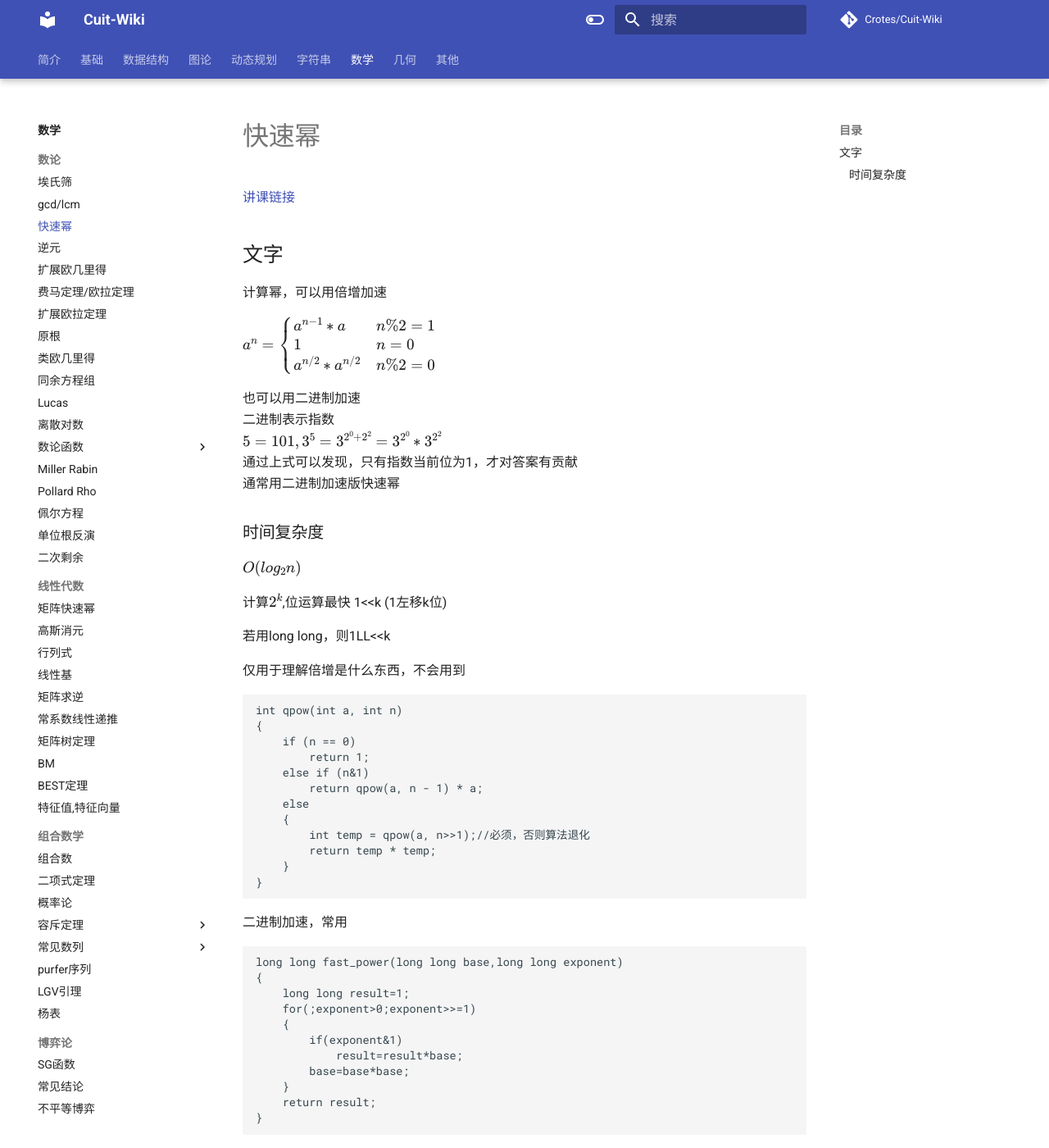
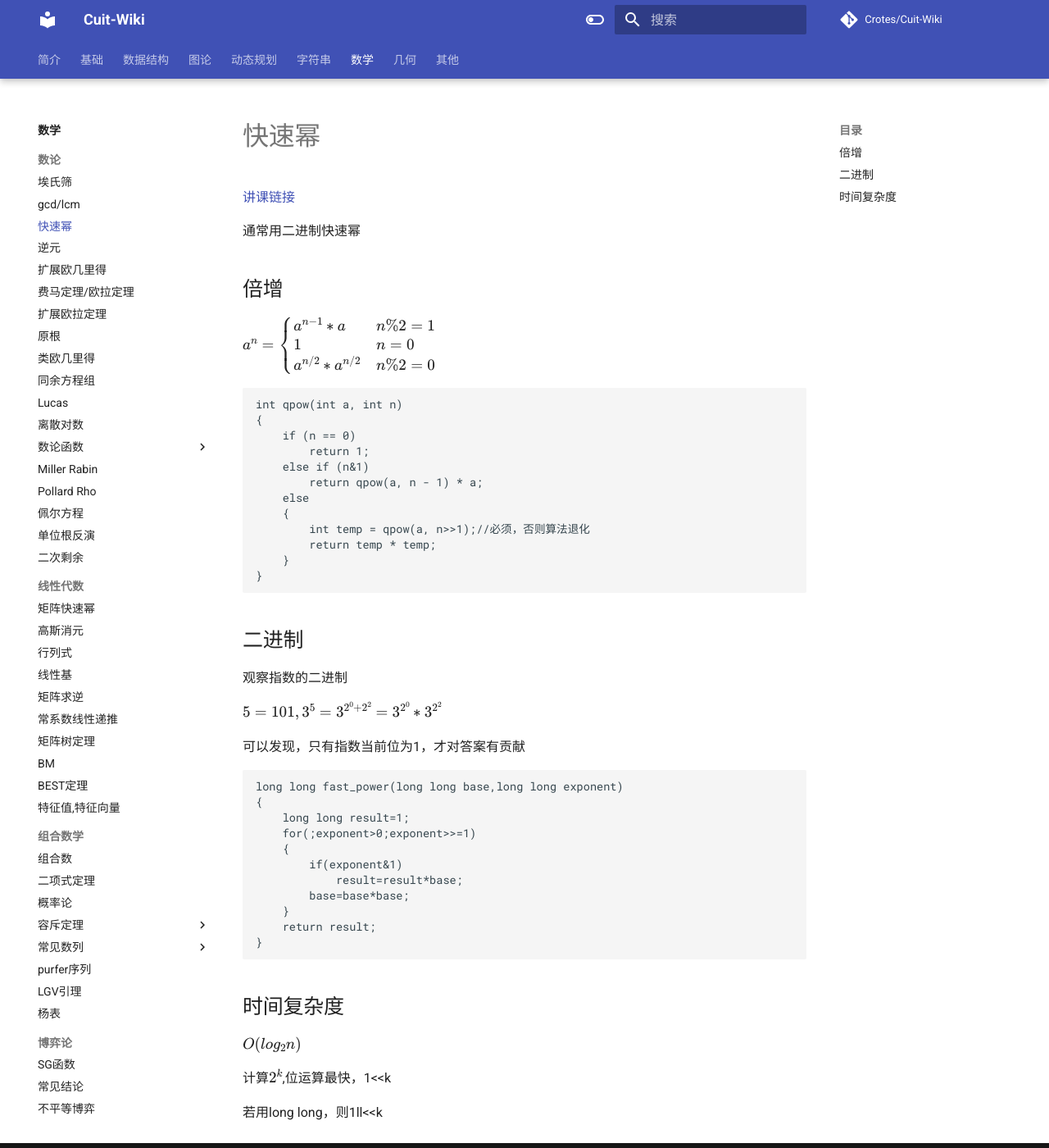
Before and after one commit to Crotes/Cuit-Wiki, an MkDocs documentation site: the page built from docs/Math/快速幂.md, in a window 1280 px wide and 1400 px high. Shown: the whole window at 82% size. Built offline with MkDocs 1.6.1 and Material for MkDocs 9.7.7, drawn with Linux system fonts in a browser that asks for light colours; formulas are drawn with MathJax 3; comment, search, counter and statistics services are not loaded.

Commit message:
优化排版

````diff
--- a/docs/Math/快速幂.md
+++ b/docs/Math/快速幂.md
@@ -1,25 +1,8 @@
 [讲课链接](https://www.bilibili.com/video/BV1z8411K7Dz/?spm_id_from=333.999.0.0)
-## 文字
 
-计算幂，可以用倍增加速
-
+通常用二进制快速幂
+## 倍增
 $a^n=\begin{cases}a^{n-1}*a&n\%2=1 \\ 1&n=0 \\ a^{n/2}*a^{n/2}&n\%2=0\end{cases}$
-
-也可以用二进制加速
-二进制表示指数
-$5=101,3^5=3^{2^0+2^2}=3^{2^0} * 3^{2^2}$
-通过上式可以发现，只有指数当前位为1，才对答案有贡献
-通常用二进制加速版快速幂
-
-### 时间复杂度
-$O(log_2n)$
-
-计算$2^k$,位运算最快
-1<<k (1左移k位)
-
-若用long long，则1LL<<k
-
-仅用于理解倍增是什么东西，不会用到
 ```
 int qpow(int a, int n)
 {
@@ -34,8 +17,13 @@ int qpow(int a, int n)
     }
 }
 ```
-二进制加速，常用
 
+## 二进制
+观察指数的二进制
+
+$5=101,3^5=3^{2^0+2^2}=3^{2^0} * 3^{2^2}$
+
+可以发现，只有指数当前位为1，才对答案有贡献
 ```
 long long fast_power(long long base,long long exponent)
 {
````
Also changed, not shown: other parts of docs/Math/快速幂.md (+6 -0 lines).
